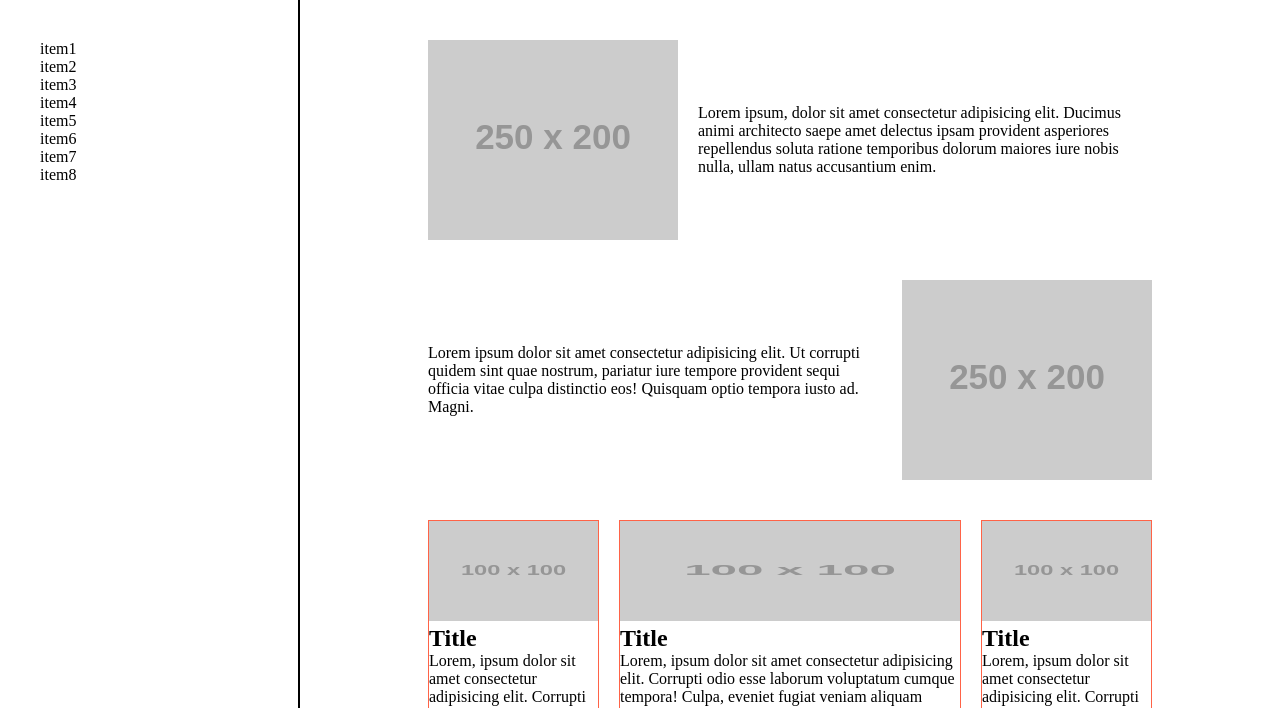
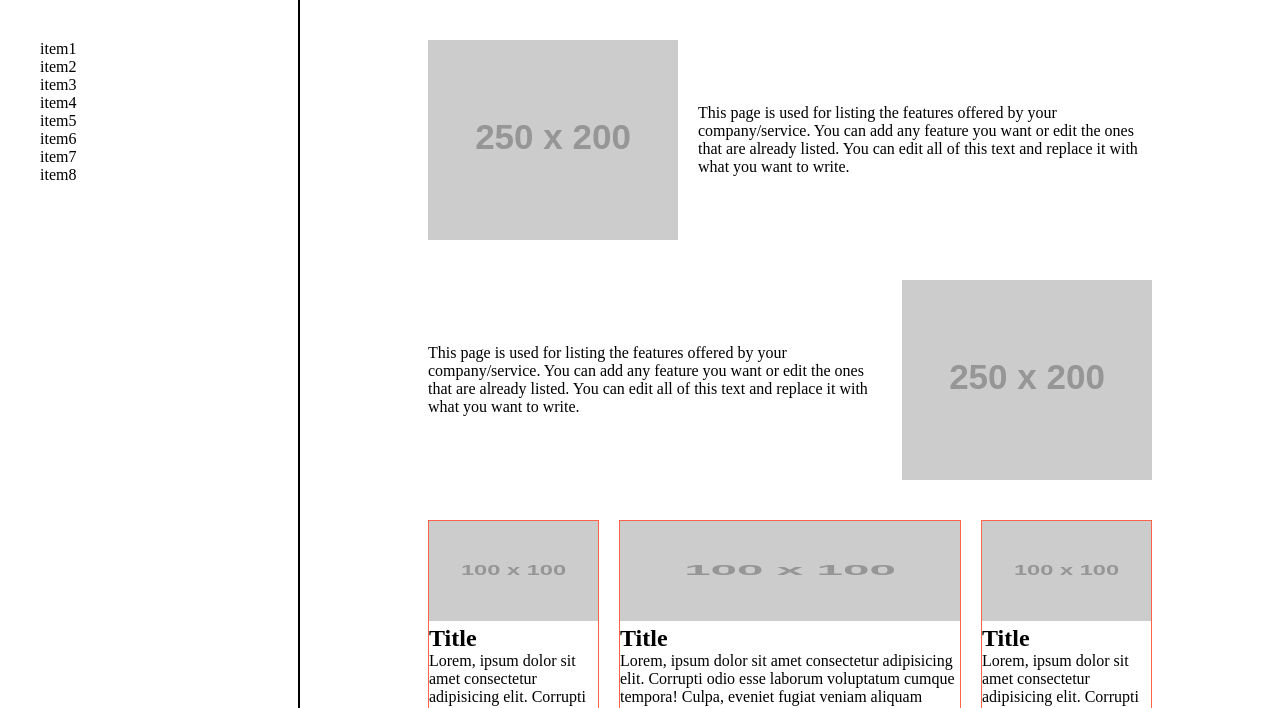
Before and after one commit to ulises2k/acamica-workshop, a plain HTML site: page index.html in a window 1280 px wide. Shown: the part 92-800 px from the top of the page. Drawn offline with Linux system fonts and the light colour scheme; placeholder pictures from the web are drawn by us.

Commit message:
imagenes

```diff
--- a/index.html
+++ b/index.html
@@ -33,12 +33,15 @@
     <main>
         <section class="art_principal">
             <article>
+                <h2></h2>
                 <img src="http://via.placeholder.com/250x200" alt="">
-                <p>Lorem ipsum, dolor sit amet consectetur adipisicing elit. Ducimus animi architecto saepe amet delectus ipsam provident asperiores repellendus soluta ratione temporibus dolorum maiores iure nobis nulla, ullam natus accusantium enim.</p>
+                <p>This page is used for listing the features offered by your company/service. You can add any feature you want or edit the ones that are already listed. You can edit all of this text and replace it with what you want to write.</p>
             </article>
             <article>
                 <img src="http://via.placeholder.com/250x200" alt="">
-                <p>Lorem ipsum dolor sit amet consectetur adipisicing elit. Ut corrupti quidem sint quae nostrum, pariatur iure tempore provident sequi officia vitae culpa distinctio eos! Quisquam optio tempora iusto ad. Magni.</p>
+                <h2></h2>
+                <p>This page is used for listing the features offered by your company/service. You can add any feature you want or edit the ones that are already listed. You can edit all of this text and replace it with what you want to write.
+                </p>
             </article>
         </section>
         <section class="art_related">
```
